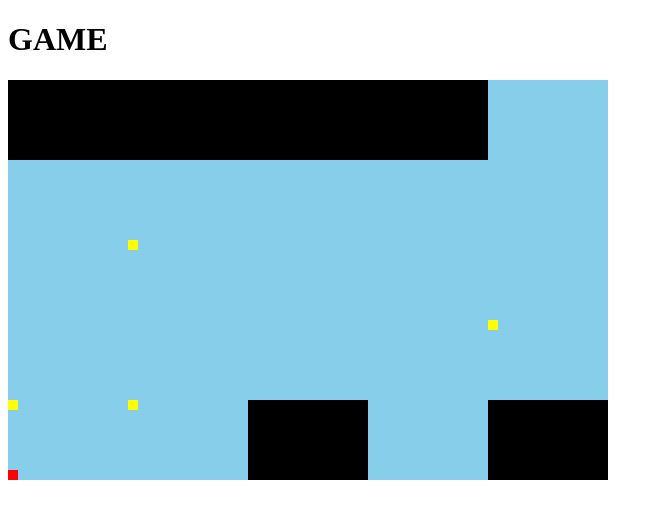
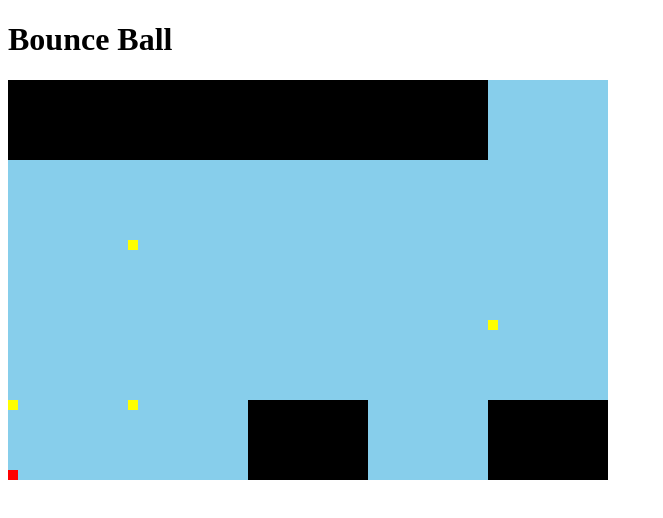
Before and after one commit to szhu212/BounceCube, a plain HTML site: page index.html in a window 1280 px wide. Shown: the whole page, without its empty margins (0-663 px from the left). Drawn offline with Linux system fonts and the light colour scheme.

Commit message:
update index.html

```diff
--- a/index.html
+++ b/index.html
@@ -1,10 +1,10 @@
 <!DOCTYPE html>
 <head>
-  <title>Game</title>
+  <title>Bounce Ball</title>
   <script type="text/javascript" src="./dist/main.js" charset="utf-8" defer></script>
 </head>
 <body>
-  <h1>GAME</h1>
+  <h1>Bounce Ball</h1>
   <canvas id="game-canvas" height="400" width = "600"></canvas>
 </body>
 </html>
```
